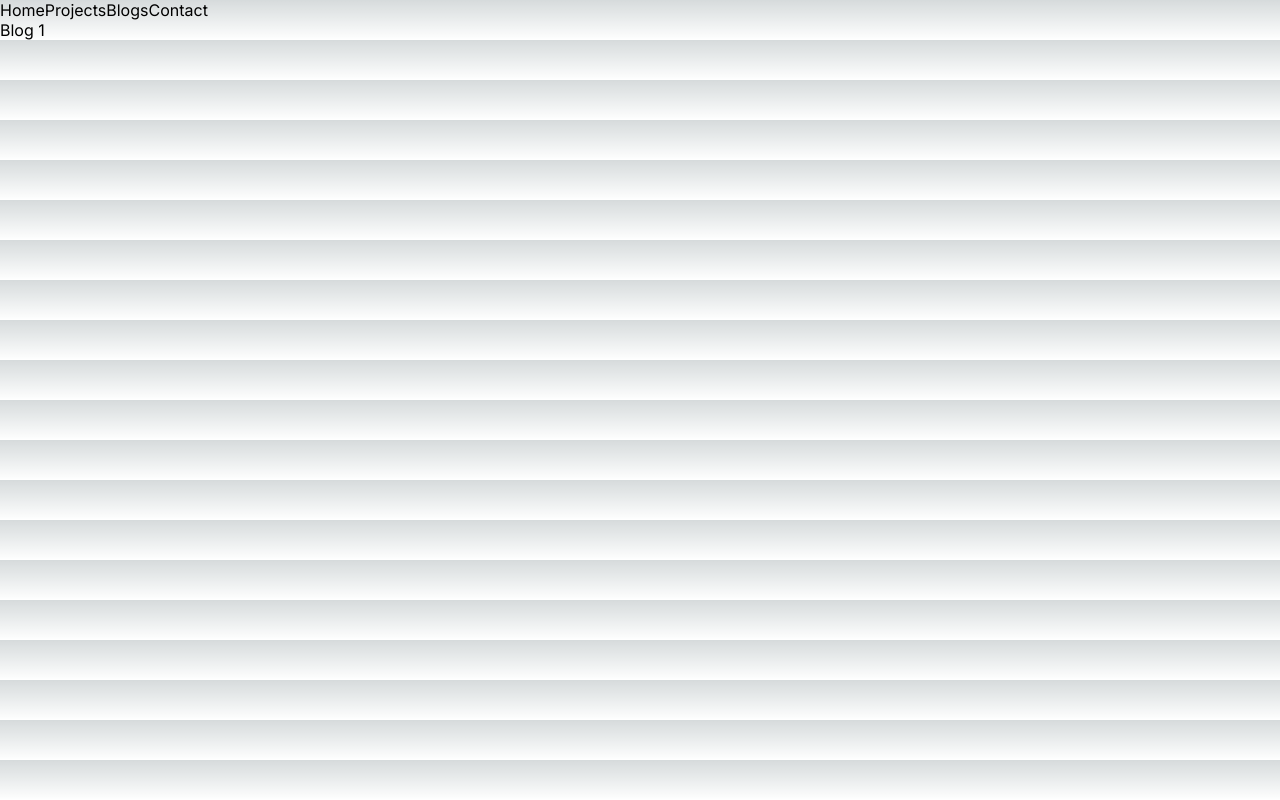
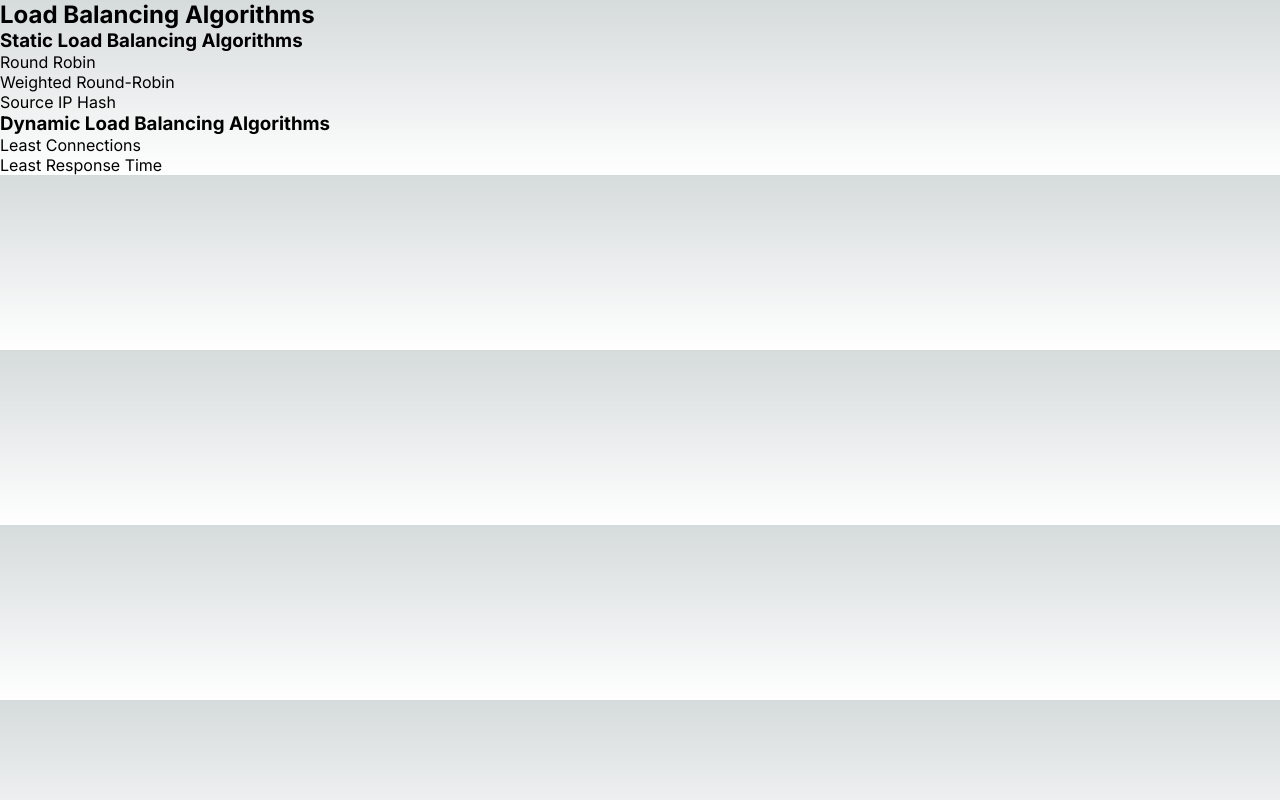
Before and after one commit to aldoportillo/portfolio-next, a Next.js app: page /blogs/1 in a window 1280 px wide. Built offline with nearby package versions, Linux system fonts and the light colour scheme.

Commit message:
Install framer motion

```diff
--- a/next.config.mjs
+++ b/next.config.mjs
@@ -1,4 +1,8 @@
 /** @type {import('next').NextConfig} */
-const nextConfig = {};
+const nextConfig = {
+    compiler: {
+        styledComponents: true
+      }
+};
 
 export default nextConfig;
--- a/package.json
+++ b/package.json
@@ -9,6 +9,7 @@
     "lint": "next lint"
   },
   "dependencies": {
+    "framer-motion": "^11.2.10",
     "next": "14.2.3",
     "react": "^18",
     "react-dom": "^18",
--- a/src/app/blogs/[blog]/page.js
+++ b/src/app/blogs/[blog]/page.js
@@ -12,7 +12,24 @@ export function generateMetadata({params}){
 function Blog({ params }) {
     console.log(params)
   return (
-    <div>Blog {params.blog}</div>
+    <div>
+      <h2>Load Balancing Algorithms</h2>
+
+      <h3>Static Load Balancing Algorithms</h3>
+
+      <ul>
+        <li>Round Robin</li>
+        <li>Weighted Round-Robin</li>
+        <li>Source IP Hash</li>
+      </ul>
+
+      <h3>Dynamic Load Balancing Algorithms</h3>
+
+      <ul>
+        <li>Least Connections</li>
+        <li>Least Response Time</li>
+      </ul>
+    </div>
   )
 }
 
--- a/src/app/layout.js
+++ b/src/app/layout.js
@@ -1,6 +1,5 @@
 import { Inter } from "next/font/google";
 import "./globals.css";
-import Link from "next/link";
 
 
 const inter = Inter({ subsets: ["latin"] });
@@ -10,10 +9,6 @@ const inter = Inter({ subsets: ["latin"] });
 export default function RootLayout({ children }) {
   return (
     <html lang="en">
-      <Link href="/" rel="icon">Home</Link>
-      <Link href="/projects" rel="icon">Projects</Link>
-      <Link href="/blogs" rel="icon">Blogs</Link>
-      <Link href="/contact" rel="icon">Contact</Link>
       <body className={inter.className}>{children}</body>
     </html>
   );
```
Also changed, not shown: 1 other file (tests, documents, lock files or other folders).
